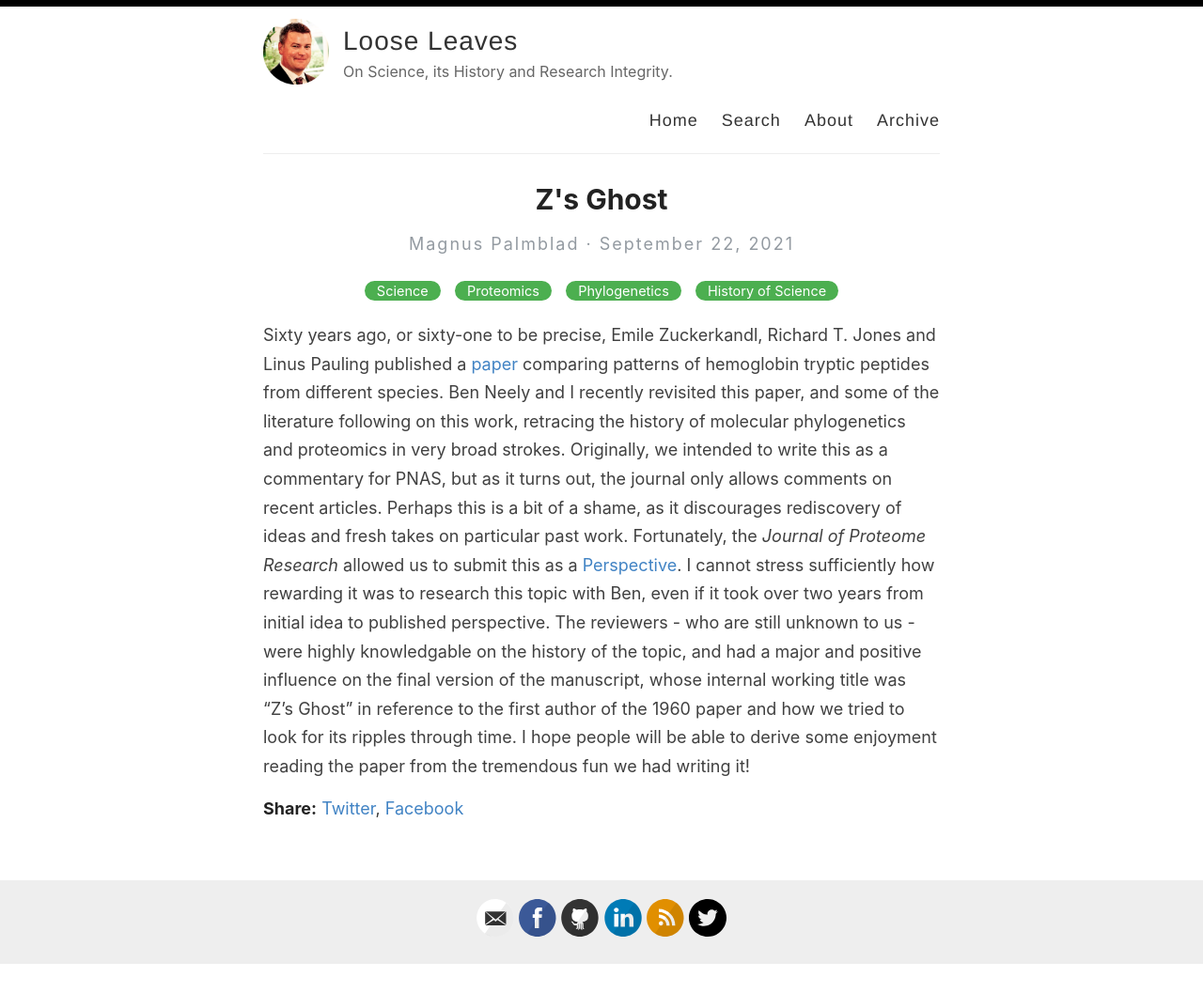
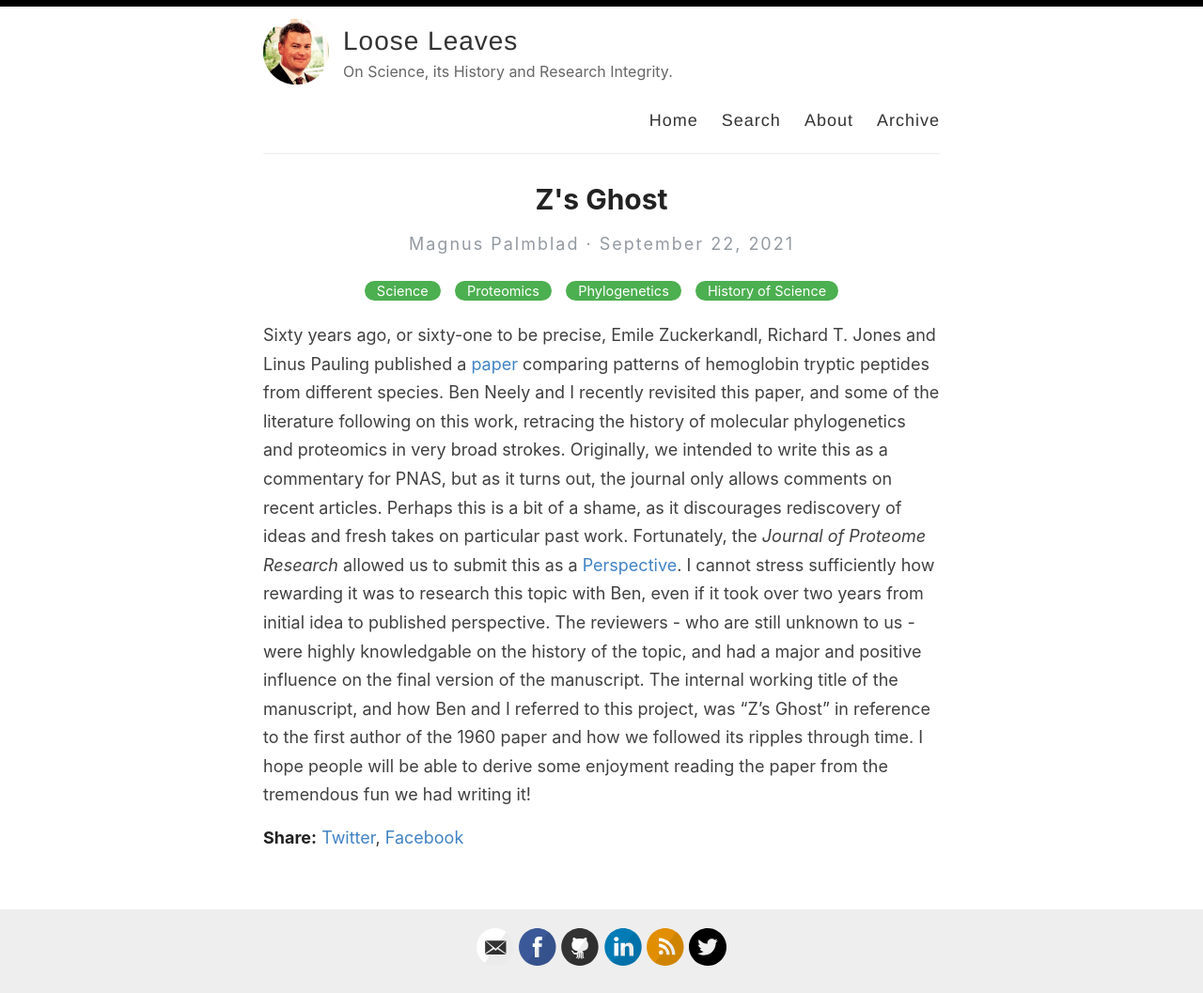
Before and after one commit to amitmerchant1990/reverie, a Jekyll site: the page built from _posts/2021-09-22-Z's_Ghost.md, in a window 1280 px wide. Shown: the whole page at 94% size. Built offline with Jekyll 4.4.1, drawn with Linux system fonts in a browser that asks for light colours; before the commit the page ends 1027 px from its top, so only the background shows below that.

Commit message:
Update 2021-09-22-Z's_Ghost.md

```diff
--- a/_posts/2021-09-22-Z's_Ghost.md
+++ b/_posts/2021-09-22-Z's_Ghost.md
@@ -4,7 +4,7 @@ title: Z's Ghost
 categories: [Science, Proteomics, Phylogenetics, History of Science]
 excerpt: Sixty years ago, or sixty-one to be precise, Emile Zuckerkandl, Richard T. Jones and Linus Pauling published a paper comparing patterns of hemoglobin tryptic peptides from different species. Ben Neely and I recently revisited this paper, and some of the literature following on this work, retracing the history of molecular phylogenetics and proteomics in very broad strokes.
 ---
-Sixty years ago, or sixty-one to be precise, Emile Zuckerkandl, Richard T. Jones and Linus Pauling published a [paper](https://doi.org/10.1073/pnas.46.10.1349) comparing patterns of hemoglobin tryptic peptides from different species. Ben Neely and I recently revisited this paper, and some of the literature following on this work, retracing the history of molecular phylogenetics and proteomics in very broad strokes. Originally, we intended to write this as a commentary for PNAS, but as it turns out, the journal only allows comments on recent articles. Perhaps this is a bit of a shame, as it discourages rediscovery of ideas and fresh takes on particular past work. Fortunately, the *Journal of Proteome Research* allowed us to submit this as a [Perspective](https://doi.org/10.1021/acs.jproteome.1c00528). I cannot stress sufficiently how rewarding it was to research this topic with Ben, even if it took over two years from initial idea to published perspective. The reviewers - who are still unknown to us - were highly knowledgable on the history of the topic, and had a major and positive influence on the final version of the manuscript, whose internal working title was "Z's Ghost" in reference to the first author of the 1960 paper and how we tried to look for its ripples through time. I hope people will be able to derive some enjoyment reading the paper from the tremendous fun we had writing it!
+Sixty years ago, or sixty-one to be precise, Emile Zuckerkandl, Richard T. Jones and Linus Pauling published a [paper](https://doi.org/10.1073/pnas.46.10.1349) comparing patterns of hemoglobin tryptic peptides from different species. Ben Neely and I recently revisited this paper, and some of the literature following on this work, retracing the history of molecular phylogenetics and proteomics in very broad strokes. Originally, we intended to write this as a commentary for PNAS, but as it turns out, the journal only allows comments on recent articles. Perhaps this is a bit of a shame, as it discourages rediscovery of ideas and fresh takes on particular past work. Fortunately, the *Journal of Proteome Research* allowed us to submit this as a [Perspective](https://doi.org/10.1021/acs.jproteome.1c00528). I cannot stress sufficiently how rewarding it was to research this topic with Ben, even if it took over two years from initial idea to published perspective. The reviewers - who are still unknown to us - were highly knowledgable on the history of the topic, and had a major and positive influence on the final version of the manuscript. The internal working title of the manuscript, and how Ben and I referred to this project, was "Z's Ghost" in reference to the first author of the 1960 paper and how we followed its ripples through time. I hope people will be able to derive some enjoyment reading the paper from the tremendous fun we had writing it!
 &nbsp;
 &nbsp;
 &nbsp;
```
